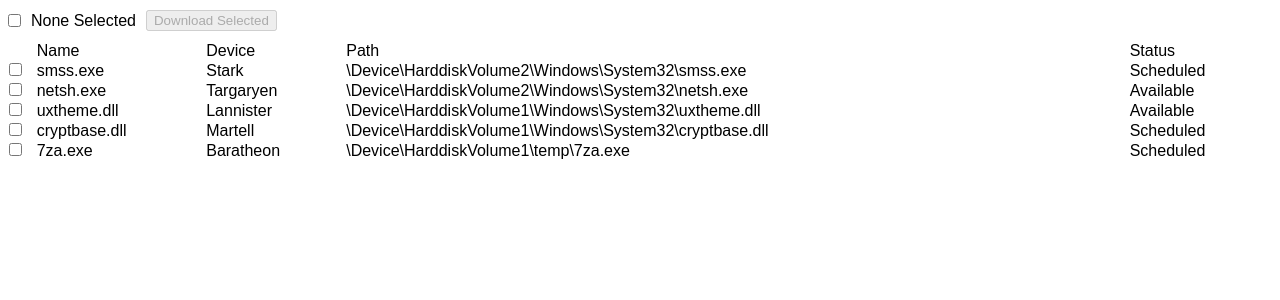
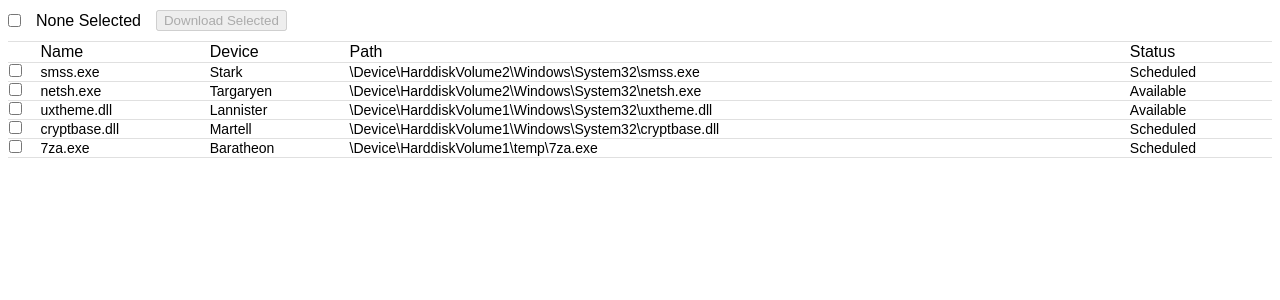
Before and after one commit to avihai-yosef/file-list-codesandbox, a React (Create React App) app: page / in a window 1280 px wide. Shown: the top 300 px of the page. Built offline with nearby package versions, Linux system fonts and the light colour scheme.

Commit message:
Add styling

```diff
--- a/src/components/FileList/FileList.module.css
+++ b/src/components/FileList/FileList.module.css
@@ -1,5 +1,8 @@
 @value left-checkbox-margin: 5px;
 
+.container {
+  border-radius: 4px;
+}
 
 .toolbar {
   display: flex;
@@ -8,18 +11,19 @@
 }
 
 .downloadBtn {
-  margin-left: 10px;
+  margin-left: 15px;
 }
 
 .allSelector {
   margin-left: left-checkbox-margin;
-  margin-right: 10px;
+  margin-right: 15px;
 }
 
 .table {
   width: 100%;
   text-align: left;
   border-collapse: collapse;
+  border-top: 1px solid rgba(224, 224, 224, 1);
 }
 
 .table th {
@@ -27,19 +31,29 @@
   position: sticky;
   top: 0;
   font-weight: initial;
+  font-size: 16px;
+}
+
+.table tr {
+  border-bottom: 1px solid rgba(224, 224, 224, 1);
+}
+
+.row {
+  cursor: pointer;
+  font-size: 14px;
+}
+
+.row:hover {
+  background-color: rgba(0, 0, 0, 0.04);
 }
 
 .row[aria-selected="true"] {
-  background-color: bisque;
-}
-
-.row:hover {
-  background-color: beige;
+  background-color: rgba(220, 0, 78, 0.08);
 }
 
 .table th,
 td {
-  padding: 10px 0 10px left-checkbox-margin;
+  padding: 10px 5px 10px left-checkbox-margin;
 }
 
 .status {
--- a/src/components/FileList/FileList.tsx
+++ b/src/components/FileList/FileList.tsx
@@ -22,7 +22,7 @@ const FileList = ({ files }: Props) => {
   );
 
   return (
-    <section>
+    <div className={styles.container}>
       <div className={styles.toolbar}>
         <Checkbox
           checked={selectionState.all}
@@ -55,10 +55,11 @@ const FileList = ({ files }: Props) => {
           ))}
         </tbody>
       </table>
-    </section>
+    </div>
   );
 };
 
+// TODO: extract to seperate file with css
 function SelectedCount({ count }: { selectedCount: number }) {
   return (
     <span data-testid="selected-count">
@@ -67,6 +68,7 @@ function SelectedCount({ count }: { selectedCount: number }) {
   );
 }
 
+// TODO: extract to seperate file with css
 function DownloadButton({ files }: { selectedFiles: File[] }) {
   const handleDownload = () => {
     const formattedMessage = files
--- a/src/styles.css
+++ b/src/styles.css
@@ -4,5 +4,5 @@
 
 /* reset */
 input {
-margin: 0;
+  margin: 0;
 }
```
Also changed, not shown: 1 other file (tests, documents, lock files or other folders).
